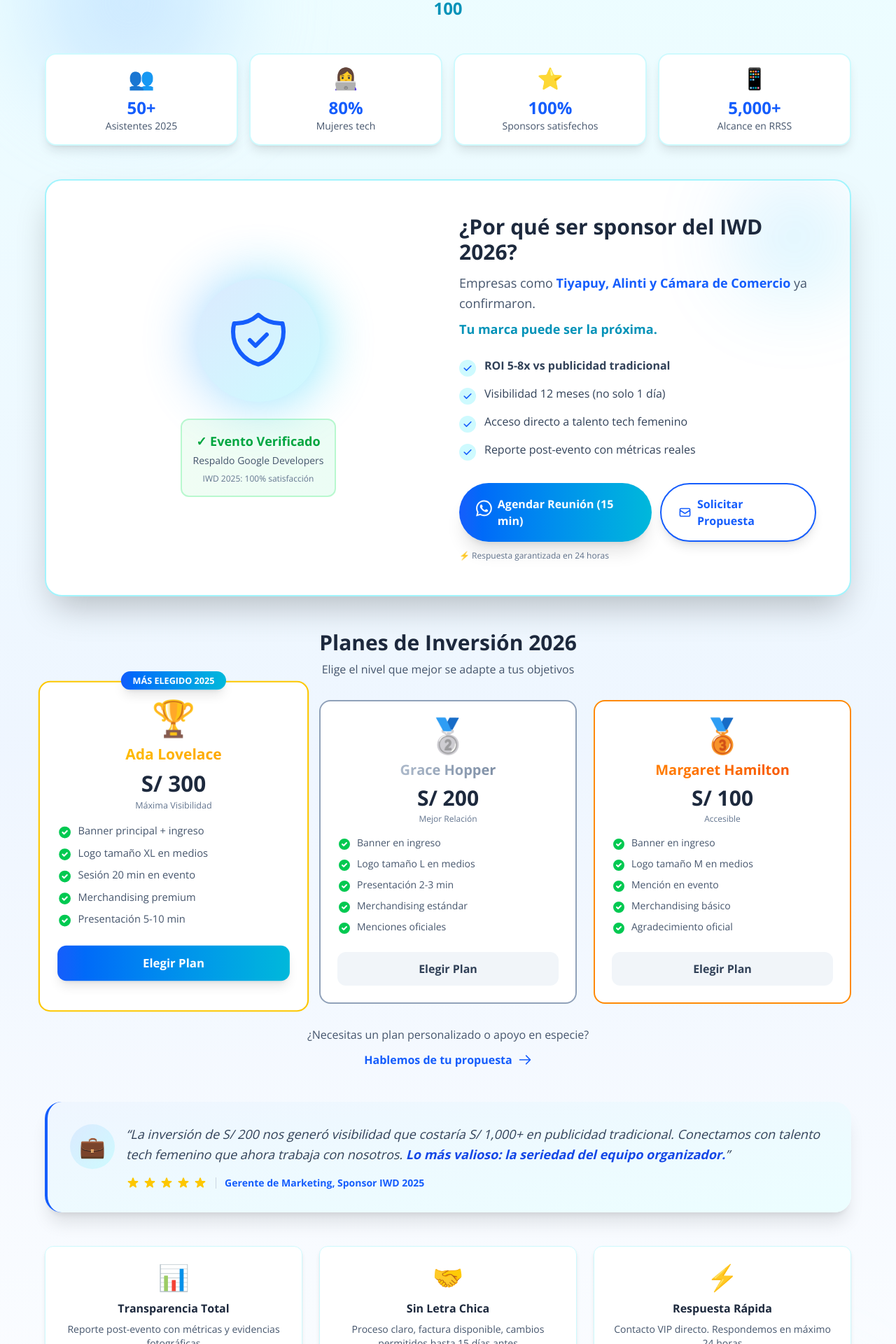
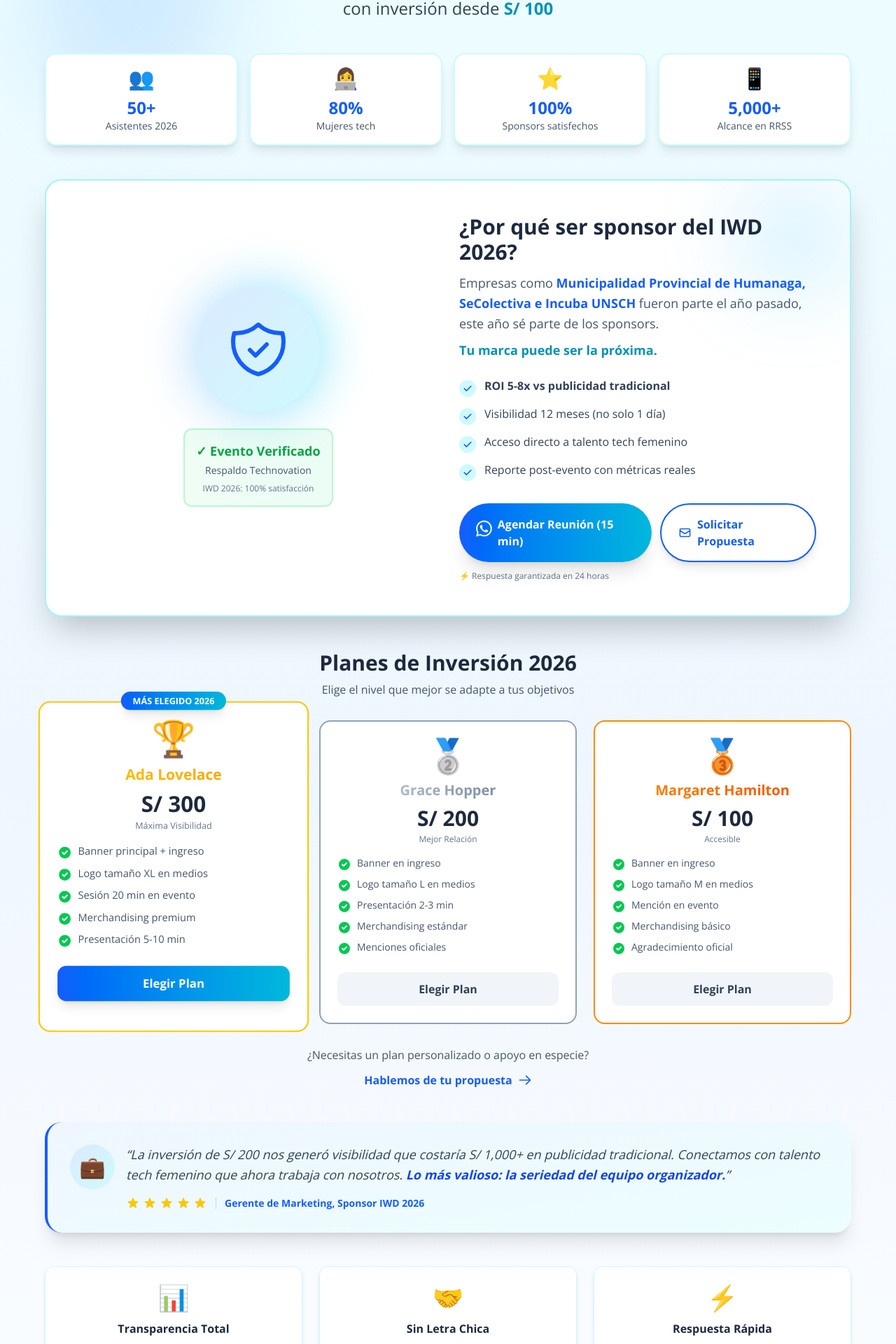
Before and after one commit to glissejm/glissejm.github.io, a Next.js app: page / in a window 1280 px wide. Shown: the part 3689-5609 px from the top of the page at 70% size. Built offline with nearby package versions, Linux system fonts and the light colour scheme.

Commit message:
IWD 2026

```diff
--- a/src/components/Sponsors.tsx
+++ b/src/components/Sponsors.tsx
@@ -24,14 +24,15 @@ export function Sponsors() {
               Invierte en el Futuro Tech de Ayacucho
             </h2>
             <p className="text-xl sm:text-2xl text-slate-700 max-w-3xl mx-auto">
-              Tu marca frente a <span className="font-bold text-blue-600">100+ profesionales tech</span> con inversión desde <span className="font-bold text-cyan-600">S/ 100</span>
+              Tu marca frente a <span className="font-bold text-blue-600">100+ profesionales tech</span>
+              <br /> con inversión desde <span className="font-bold text-cyan-600">S/ 100</span>
             </p>
           </div>
 
-          {/* Stats del impacto 2025 */}
+          {/* Stats del impacto 2026 */}
           <div className="grid grid-cols-2 md:grid-cols-4 gap-4 mb-12">
             {[
-              { number: "50+", label: "Asistentes 2025", icon: "👥" },
+              { number: "50+", label: "Asistentes 2026", icon: "👥" },
               { number: "80%", label: "Mujeres tech", icon: "👩‍💻" },
               { number: "100%", label: "Sponsors satisfechos", icon: "⭐" },
               { number: "5,000+", label: "Alcance en RRSS", icon: "📱" }
@@ -73,8 +74,8 @@ export function Sponsors() {
                 {/* Badge de confianza */}
                 <div className="bg-gradient-to-r from-green-50 to-emerald-50 border-2 border-green-200 rounded-xl p-4 text-center">
                   <div className="text-green-600 font-bold text-lg mb-1">✓ Evento Verificado</div>
-                  <div className="text-sm text-slate-600">Respaldo Google Developers</div>
-                  <div className="text-xs text-slate-500 mt-2">IWD 2025: 100% satisfacción</div>
+                  <div className="text-sm text-slate-600">Respaldo Technovation</div>
+                  <div className="text-xs text-slate-500 mt-2">IWD 2026: 100% satisfacción</div>
                 </div>
               </div>
 
@@ -84,7 +85,7 @@ export function Sponsors() {
                   ¿Por qué ser sponsor del IWD 2026?
                 </h3>
                 <p className="text-base sm:text-lg text-slate-600 mb-6 leading-relaxed">
-                  Empresas como <span className="font-semibold text-blue-600">Tiyapuy, Alinti y Cámara de Comercio</span> ya confirmaron.
+                  Empresas como <span className="font-semibold text-blue-600">Municipalidad Provincial de Humanaga, SeColectiva e Incuba UNSCH</span> fueron parte el año pasado, este año sé parte de los sponsors.
                   <span className="block mt-2 text-cyan-600 font-semibold">Tu marca puede ser la próxima.</span>
                 </p>
 
@@ -206,7 +207,7 @@ export function Sponsors() {
                   {plan.popular && (
                     <div className="absolute -top-4 left-1/2 -translate-x-1/2">
                       <span className="bg-gradient-to-r from-blue-600 to-cyan-500 text-white text-xs font-bold px-4 py-1 rounded-full shadow-lg">
-                        MÁS ELEGIDO 2025
+                        MÁS ELEGIDO 2026
                       </span>
                     </div>
                   )}
@@ -287,7 +288,7 @@ export function Sponsors() {
                   </div>
                   <div className="h-4 w-px bg-slate-300"></div>
                   <p className="text-blue-600 font-semibold text-sm">
-                    Gerente de Marketing, Sponsor IWD 2025
+                    Gerente de Marketing, Sponsor IWD 2026
                   </p>
                 </div>
               </div>
```
